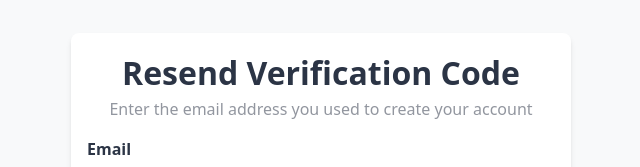
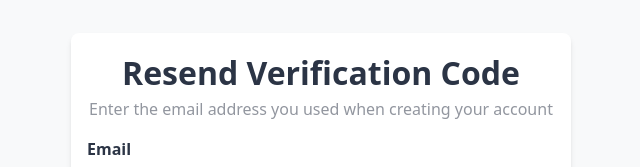
Before and after one commit to Error-at-night/Authentication, a React (Vite) app in the folder frontend/: page /resend-verification-code in a window 1280 px wide. Shown: the part 232-399 px from the top of the page, without its empty margins (319-959 px from the left). Built offline with nearby package versions, Linux system fonts and the light colour scheme.

Commit message:
Edited the message for sendResetPasswordEmail

```diff
--- a/frontend/src/pages/ResendVerificationCode.tsx
+++ b/frontend/src/pages/ResendVerificationCode.tsx
@@ -19,7 +19,7 @@ function ResendVerificationCode() {
       <form className="w-[500px] mx-auto bg-white p-4 pb-6 shadow-md rounded-lg" onSubmit={handleSubmit(onSubmit)}>
         <div className="text-center">
           <h1 className="text-[#2B3445] font-bold text-[2rem]">Resend Verification Code</h1>
-          <p className="text-[#92969F] text-[1rem]">Enter the email address you used to create your account</p>
+          <p className="text-[#92969F] text-[1rem]">Enter the email address you used when creating your account</p>
         </div>
         <div className="flex flex-col pt-4">
           <label htmlFor="email" className="text-[#2B3445] font-semibold mb-2">Email</label>
```
Also changed, not shown: 1 other file (tests, documents, lock files or other folders).
